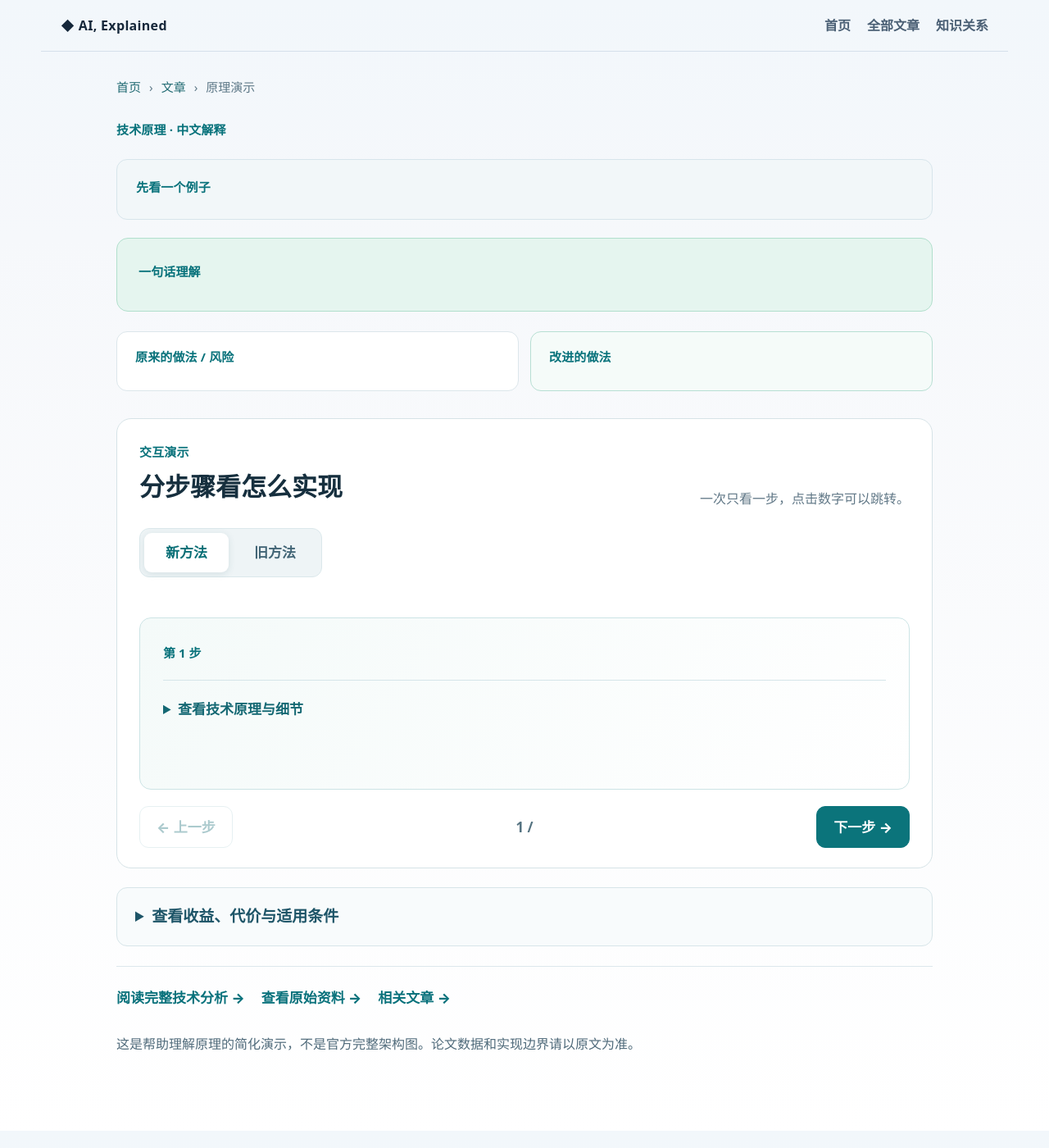
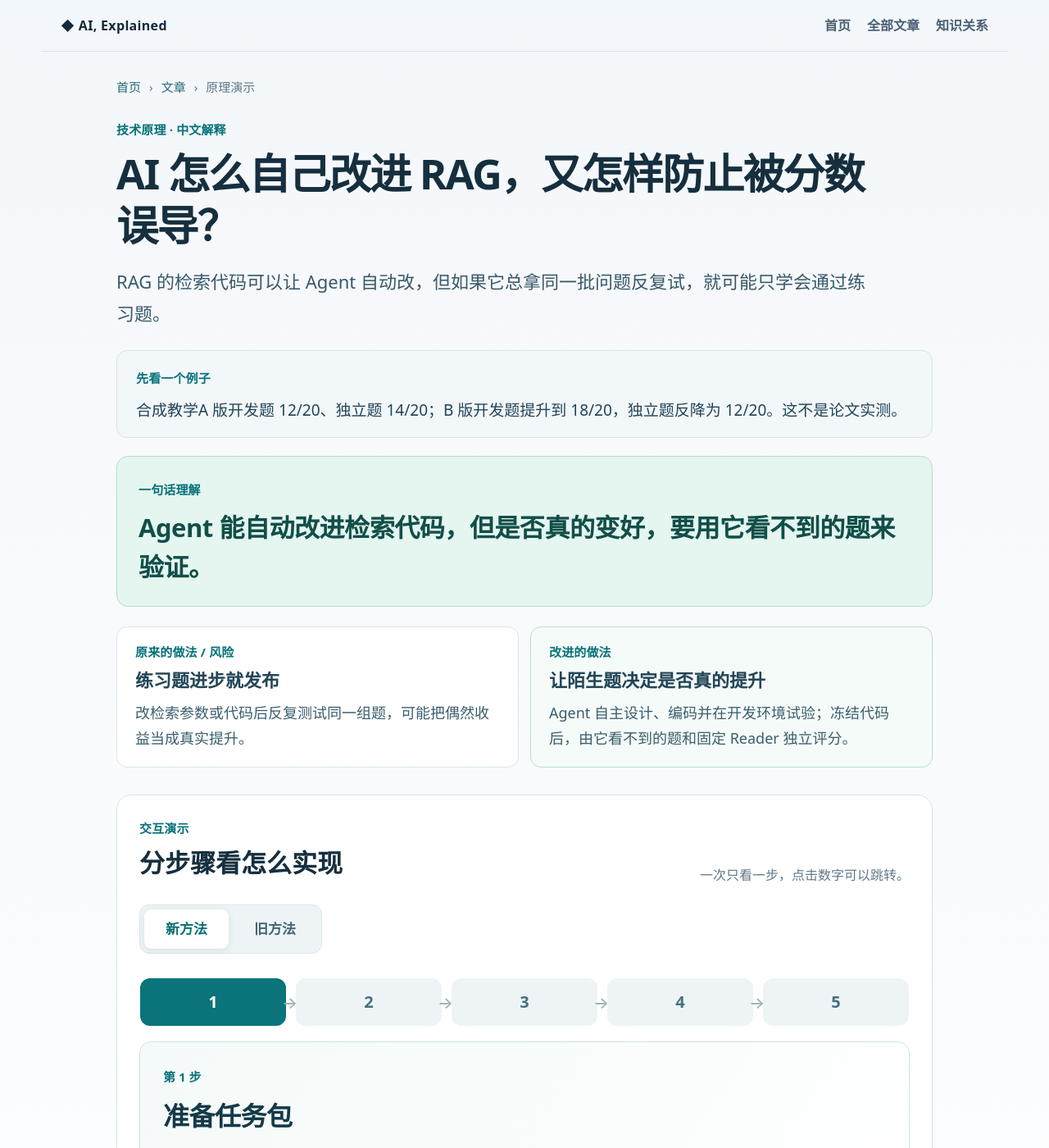
Before and after one commit to ljrirene/ai-engineering-notes, a Jekyll site: the page built from docs/interactive/2026-11-23-autoragbench-map.html, in a window 1280 px wide and 1400 px high. Shown: the whole window at 82% size. Built offline with Jekyll 4.4.1, drawn with Linux system fonts in a browser that asks for light colours.

Commit message:
Index AutoRAGBench research and teaching lesson

```diff
--- a/docs/_data/visual_lessons.json
+++ b/docs/_data/visual_lessons.json
@@ -1066,5 +1066,87 @@
     "scope": "2026-11-13 Release 收录 2026-10-23 合并的 PR #10743。性能是作者特定设置报告；本站未复现，教学示例不代表真实 Qdrant benchmark。",
     "source": "Qdrant PR #10743",
     "sourceUrl": "https://github.com/qdrant/qdrant/pull/10743"
+  },
+  {
+    "id": "a-autoragbench",
+    "path": "2026-11-23-autoragbench-map.html",
+    "title": "AI 怎么自己改进 RAG，又怎样防止被分数误导？",
+    "problem": "RAG 的检索代码可以让 Agent 自动改，但如果它总拿同一批问题反复试，就可能只学会通过练习题。",
+    "example": "合成教学例子：A 版开发题 12/20、独立题 14/20；B 版开发题提升到 18/20，独立题反降为 12/20。这不是论文实测。",
+    "before": {
+      "label": "只根据开发题反复调整",
+      "shortLabel": "练习题进步就发布",
+      "summary": "改检索参数或代码后反复测试同一组题，可能把偶然收益当成真实提升。",
+      "steps": [
+        {
+          "title": "固定少量开发题",
+          "brief": "先挑一批可以反复看答案的问题。",
+          "detail": "开发集可以用于找错误，但题量少且经反复查看时，不应再被当作独立证据。",
+          "focus": false
+        },
+        {
+          "title": "修改检索",
+          "brief": "换分块、检索或重排方法。",
+          "detail": "调整文档切分、BM25/向量/混合召回和证据排序；只记录方法而未锁定环境会降低可复现性。",
+          "focus": true
+        },
+        {
+          "title": "反复测相同题",
+          "brief": "同一组题得分涨了。",
+          "detail": "改动可能学到开发题的分布和具体答案，也可能是真正提升；仅靠这组题分不清。",
+          "focus": true
+        },
+        {
+          "title": "直接选最高分",
+          "brief": "版本上线时没有独立验证。",
+          "detail": "可能出现开发集持续改善、未见问题性能反而下降；生产还缺 ACL、p99 和成本门禁。",
+          "focus": true
+        }
+      ]
+    },
+    "after": {
+      "label": "开放代码开发 + 冻结后隐藏评测",
+      "shortLabel": "让陌生题决定是否真的提升",
+      "summary": "Agent 自主设计、编码并在开发环境试验；冻结代码后，由它看不到的题和固定 Reader 独立评分。",
+      "steps": [
+        {
+          "title": "准备任务包",
+          "brief": "只给合规语料和训练题。",
+          "detail": "任务形式为(C,D_dev,B,K)，包括允许语料、开发问答、六小时预算和访问规则，隐藏测试题不在构建环境。",
+          "focus": true
+        },
+        {
+          "title": "Agent 编写检索",
+          "brief": "不局限于固定的参数组合。",
+          "detail": "可修改切分、索引、召回、图遍历、Reranker 和证据选择；返回的最终片段必须来自原始语料。",
+          "focus": true
+        },
+        {
+          "title": "运行开发自检",
+          "brief": "记录每一次代码修改与分数。",
+          "detail": "开发自检使用受控模型、限额和可追踪代码版本；开发分数的峰值不能视为真实泛化。",
+          "focus": true
+        },
+        {
+          "title": "冻结并审核",
+          "brief": "不允许看到测试答案后再改代码。",
+          "detail": "独立审计网络、额外语料、测试集泄漏和产物完整性；冻结 /retrieve 服务，再在离线环境执行。",
+          "focus": true
+        },
+        {
+          "title": "隐藏测试与五模型",
+          "brief": "相同证据供固定 Reader 作答。",
+          "detail": "校验证据 id/title/text，把同一批检索证据打包给五个从未参与开发的回答模型，比较任务得分与检索延迟。",
+          "focus": true
+        }
+      ]
+    },
+    "keyPoint": "Agent 能自动改进检索代码，但是否真的变好，要用它看不到的题来验证。",
+    "change": "把“开发题得分就代表成功”改成“开放代码构建、限制访问、冻结版本、独立隐藏评测”。",
+    "benefit": "允许探索预定义管线之外的检索逻辑，并减少把开发集过拟合误判为普适提升的风险。",
+    "cost": "需要独立的测试语料、执行沙箱、冻结制品、固定 Reader、审计、实验预算与可追踪版本；论文方案本身不保证企业 ACL 安全。",
+    "scope": "公开论文 v1 的协议可读；五 Reader、九任务与 56.08 分为作者实验，尚未由本站独立复现。示例是合成教学，不冒充官方系统图。On-prem 需本地 Agent/Reader；受控 Hybrid 需合规网关。图为公开资料的独立工程抽象。",
+    "source": "AutoRAGBench (2026-11-19)",
+    "sourceUrl": "https://arxiv.org/abs/2611.25582"
   }
 ]
```
